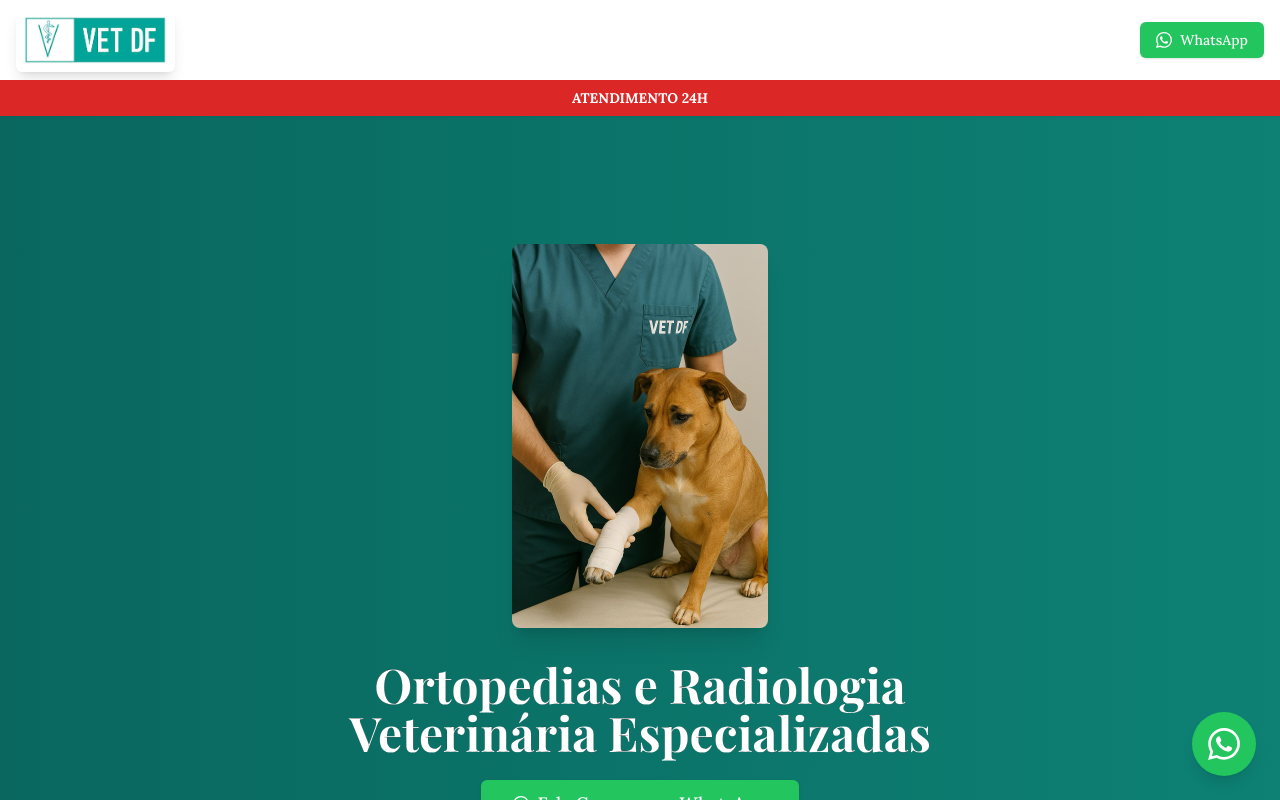
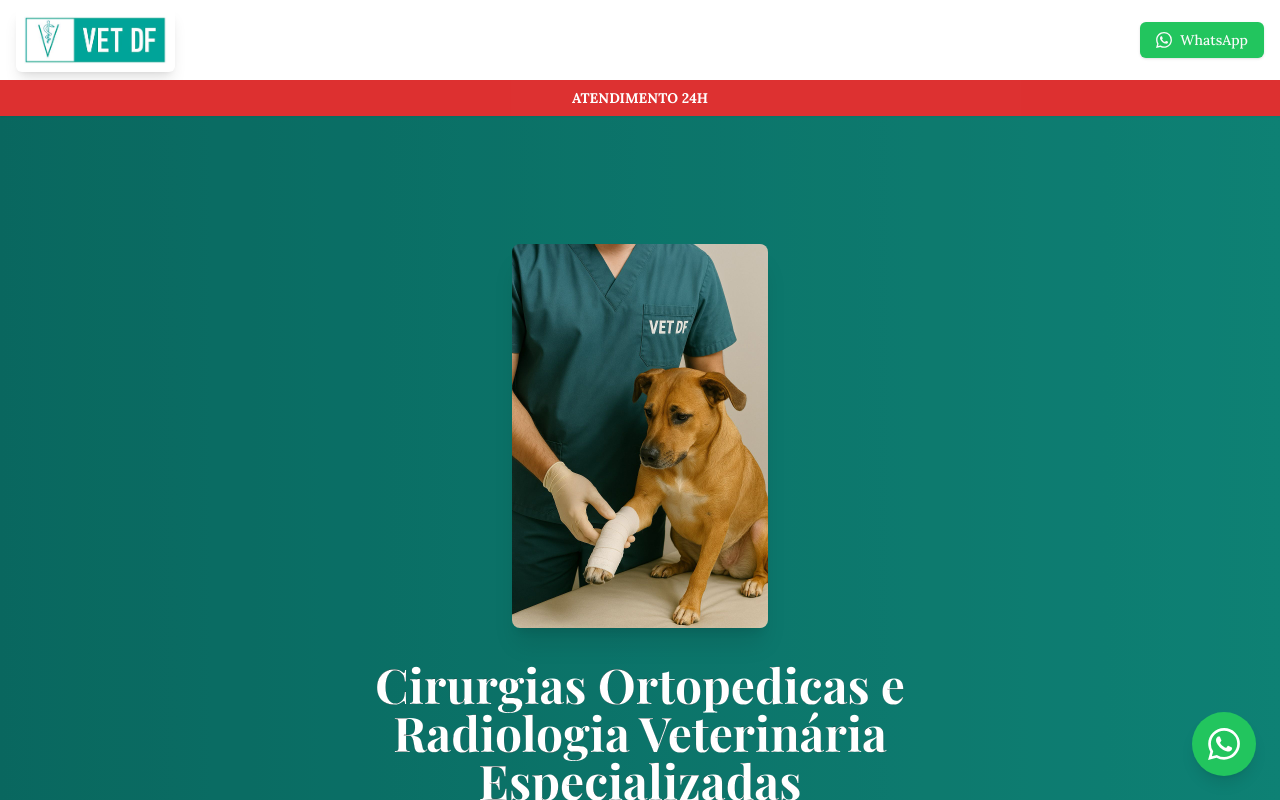
Before and after one commit to caldeirab/VetDF, a React (Vite) app: page / in a window 1280 px wide. Shown: the top 800 px of the page. Built offline with nearby package versions, Linux system fonts and the light colour scheme.

Commit message:
Update index.tsx

```diff
--- a/src/pages/index.tsx
+++ b/src/pages/index.tsx
@@ -53,7 +53,7 @@ const Index = () => {
                 <img src="/vet-dog.jpeg" alt="Veterinário cuidando de um cão" className="w-full h-auto" />
               </div>
               <h1 className="text-4xl md:text-5xl font-playfair font-bold mb-6 text-center text-outline">
-  Ortopedias e Radiologia Veterinária Especializadas
+ Cirurgias Ortopedicas e Radiologia Veterinária Especializadas
 </h1>
 
               <div className="flex justify-center">
```
